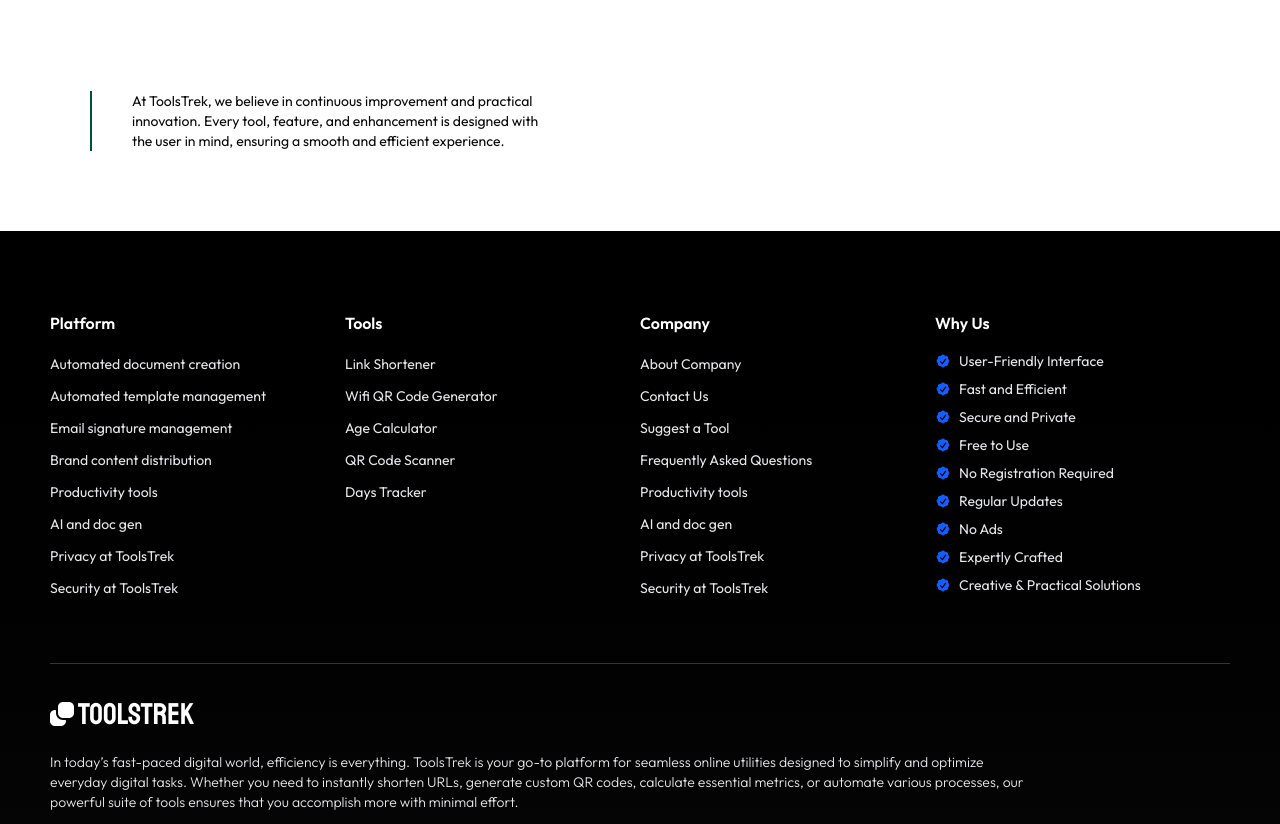
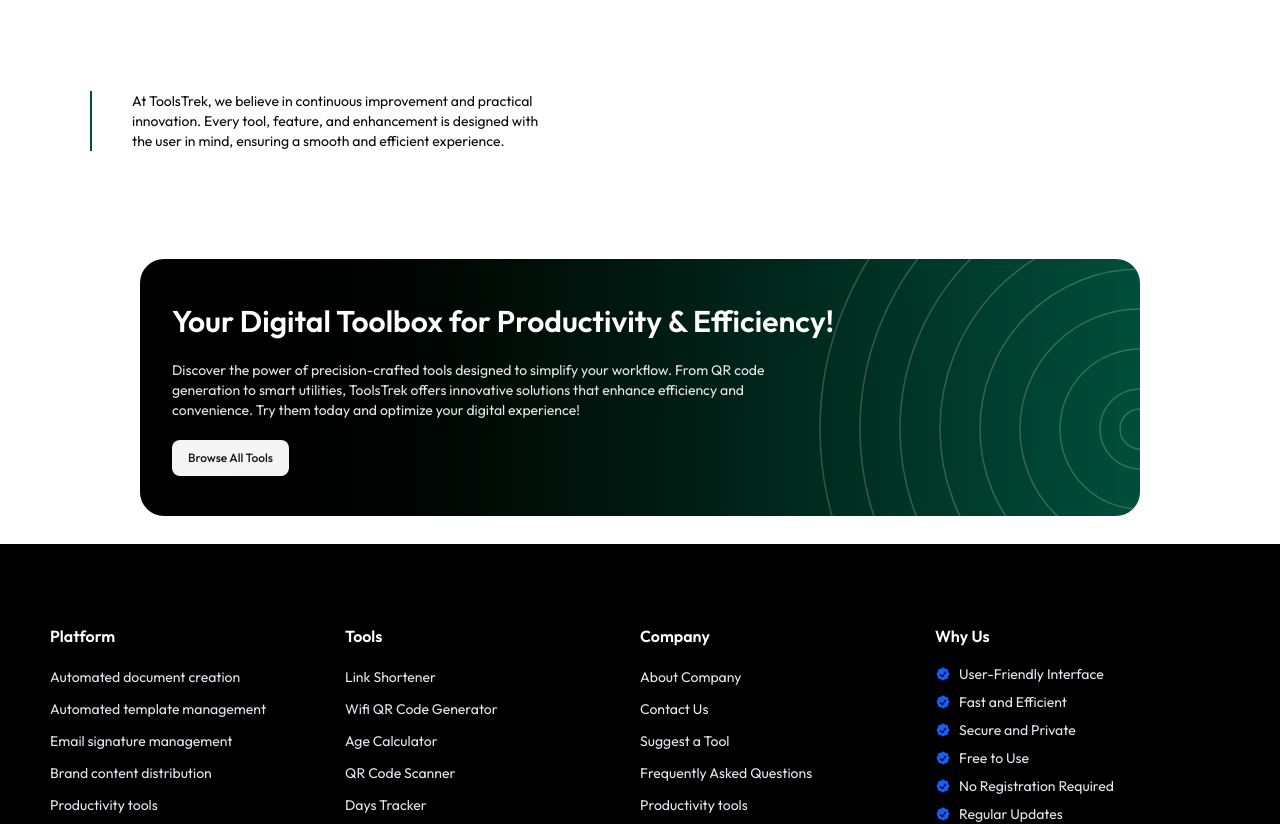
Before and after one commit to tasnimultas67/toolstrek, a Next.js app: page /about-us in a window 1280 px wide. Shown: the part 1280-2104 px from the top of the page. Built offline with nearby package versions, Linux system fonts and the light colour scheme.

Commit message:
feat: Integrate Call to Action component into About Us page

```diff
--- a/app/about-us/page.js
+++ b/app/about-us/page.js
@@ -1,6 +1,7 @@
 import Image from "next/image";
 import Link from "next/link";
 import * as motion from "motion/react-client";
+import CTA from "../tools-compo/Home-Compo/CTA";
 
 export const metadata = {
   title: "About Us — ToolsTrek",
@@ -165,6 +166,10 @@ const Page = () => {
           </section>
         </AnimatedSection>
       </div>
+      {/* Call to Action */}
+      <div className="py-7 ">
+        <CTA></CTA>
+      </div>
     </div>
   );
 };
```
